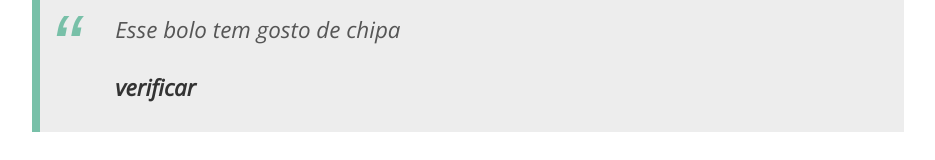
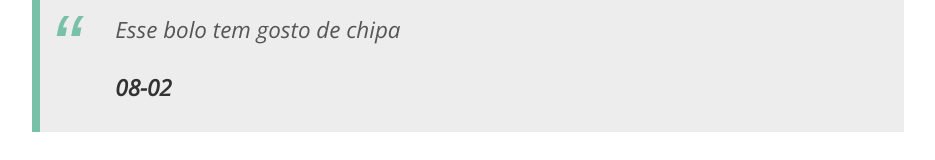
Before and after one commit to brenobhvm/frases, a Next.js app: page / in a window 1280 px wide. Shown: the part 461-621 px from the top of the page, without its empty margins (172-1107 px from the left). Built offline with nearby package versions, Linux system fonts and the light colour scheme.

Commit message:
Update page.js

```diff
--- a/app/page.js
+++ b/app/page.js
@@ -13,7 +13,7 @@ export default function Home() {
     },
     {
       frase: "Esse bolo tem gosto de chipa",
-      dia: "verificar"
+      dia: "08-02"
     },
     {
       frase: "Aí sim hein",
@@ -41,7 +41,7 @@ export default function Home() {
     },
     {
       frase: "To pensando em me afundar nessa moto aqui",
-      dia: "verificar"
+      dia: "15-02"
     },
     {
       frase: "Calmô gente, tem Julião pra todo mundo",
@@ -70,6 +70,34 @@ export default function Home() {
     {
       frase: "Eu tenho mel, isso não da pra negar",
       dia: "05-04"
+    },
+    {
+      frase: "Eu uso o Lameirão como barra",
+      dia: "28-04"
+    },
+    {
+      frase: "Tem shape é pra mostrar",
+      dia: "11-05"
+    },
+    {
+      frase: "Se eu tenho o padrão de modelete, porque eu vou pegar tilanguinha?",
+      dia: "11-05"
+    },
+    {
+      frase: "Eu como bastante, por isso que eu sou GIGANTE",
+      dia: "14-04"
+    },
+    {
+      frase: "To me guardando pro casamento",
+      dia: "25-04"
+    },
+    {
+      frase: "Que isso cara?",
+      dia: ""
+    },
+    {
+      frase: "Não sei se eles arrumaram ou o pai que fez magia",
+      dia: "09-05"
     }
   ]
   return (
```
